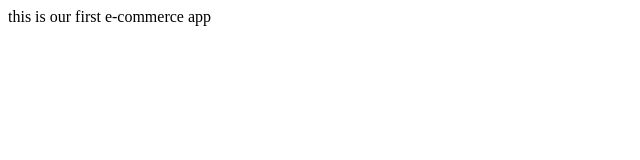
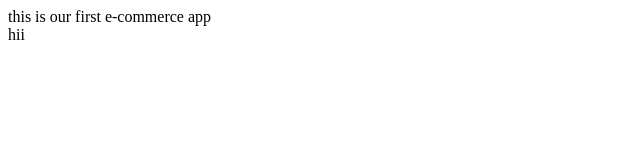
Before and after one commit to DimLekk/e-commerce-app, a plain HTML site: page index.html in a window 1280 px wide. Shown: the full height of the page, 0-640 px from the left. Drawn offline with Linux system fonts and the light colour scheme.

Commit message:
Update index.html

```diff
--- a/index.html
+++ b/index.html
@@ -9,7 +9,9 @@
 
 <body>
     this is our first e-commerce app
+    <div>hii
 
+    </div>
 
 </body>
 
```
